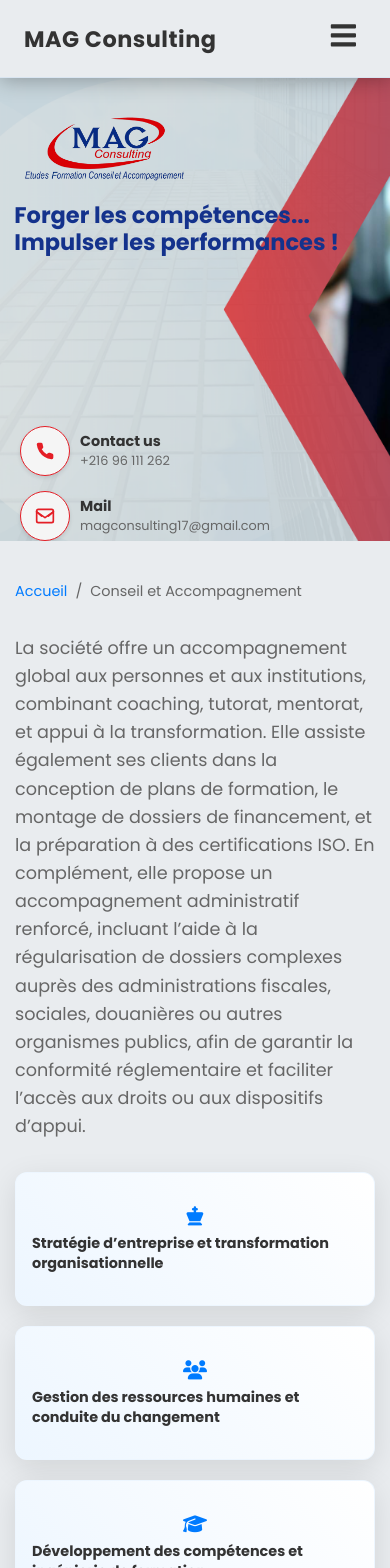
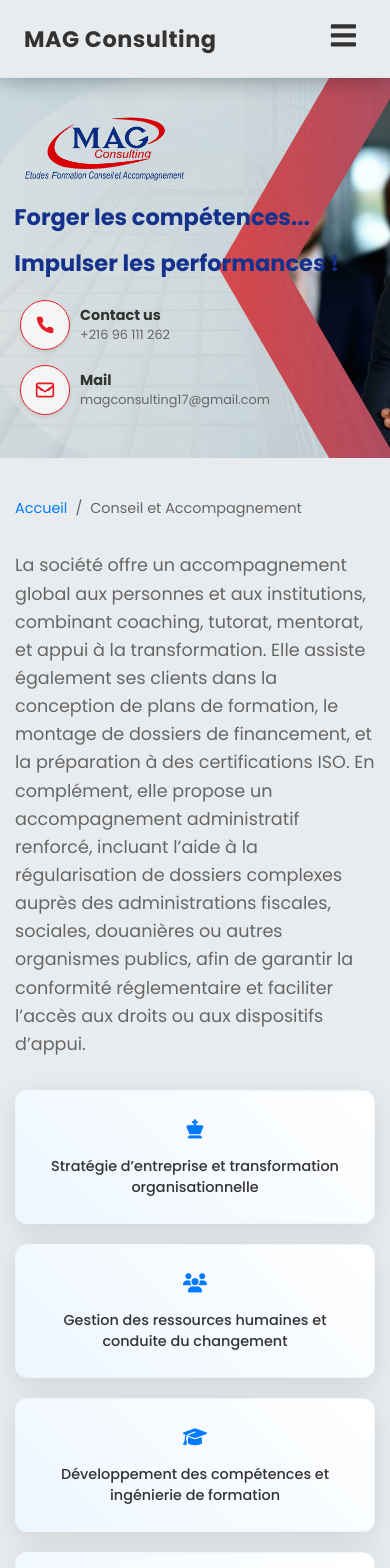
Before and after one commit to magconsulting-tunisie/magconsulting-site, a React (Vite) app: page /conseil-accompagnement in a window 390 px wide. Shown: the top 1568 px of the page. Built offline with nearby package versions, Linux system fonts and the light colour scheme.

Commit message:
Your commit message here

```diff
--- a/src/components/Banner.css
+++ b/src/components/Banner.css
@@ -74,10 +74,17 @@
   animation: slideInFromLeft 1s ease-out, textPulse 3s infinite;
   max-width: 90%; /* Prevent text from exceeding left half */
   line-height: 1.2;
+  display: flex;
+  flex-direction: column;
+  gap: 15px; /* Added gap between the spans */
 }
 
 .text-section h1 span {
   display: block; /* Split into two lines */
+}
+
+.text-section h1 .second-line {
+  margin-top: 5px; /* Additional spacing for the second line */
 }
 
 @keyframes slideInFromLeft {
@@ -209,11 +216,20 @@
     justify-content: flex-start;
     text-align: left;
     padding-top: 20px;
+    padding-bottom: 0; /* Remove padding-bottom on mobile */
   }
 
   .text-section h1 {
-    font-size: 1.3rem;
+    font-size: 1.1rem;
     text-align: left;
+    line-height: 1.4; /* Adjusted for better spacing */
+    display: flex;
+    flex-direction: column;
+    gap: 10px; /* Adjusted gap for mobile */
+  }
+
+  .text-section h1 span {
+    display: block; /* Each span on a new line */
   }
 
   .logo {
--- a/src/components/Banner.jsx
+++ b/src/components/Banner.jsx
@@ -14,8 +14,8 @@ function Banner() {
           </div>
           <div className="text-section">
             <h1>
-              <span>Forger les compétences...</span>
-              <span>Impulser les performances !</span>
+              <span>Forger les compétences... </span>
+              <span className="second-line">Impulser les performances !</span>
             </h1>
           </div>
         </div>
--- a/src/pages/ConseilAccompagnement.css
+++ b/src/pages/ConseilAccompagnement.css
@@ -62,26 +62,40 @@
   display: flex;
   flex-direction: column;
   align-items: center;
-  justify-content: center;
   transition: transform 0.3s ease, box-shadow 0.3s ease, border-color 0.3s ease;
   position: relative;
   overflow: hidden;
   min-height: 120px;
   animation: fadeIn 0.5s ease-in-out forwards;
   opacity: 0;
-  padding: 1rem;
+  padding: 1.5rem;
+  text-align: center;
 }
 
 /* Icon Styling */
 .conseil-card i {
   font-size: 1.5rem;
   color: var(--primary-color);
-  margin-bottom: 0.5rem;
+  margin-top: 1rem;
+  margin-bottom: 0.75rem;
   transition: color 0.3s ease;
 }
 
 .conseil-card:hover i {
   color: var(--secondary-color);
+}
+
+/* Text Styling */
+.conseil-card h3 {
+  font-size: 1rem;
+  margin: 0;
+  color: var(--text-dark);
+  line-height: 1.4;
+  font-weight: 500;
+  max-width: 90%;
+  flex-grow: 1;
+  display: flex;
+  align-items: center;
 }
 
 /* Varying Heights for Masonry Effect */
@@ -142,13 +156,6 @@
   transform: translateX(5px) translateY(5px);
 }
 
-.conseil-card h3 {
-  font-size: 1rem;
-  margin: 0;
-  color: var(--text-dark);
-  line-height: 1.4;
-}
-
 /* Responsive Design */
 @media (max-width: 768px) {
   .conseil-section {
@@ -162,6 +169,7 @@
 
   .conseil-card {
       min-height: 100px;
+      padding: 1rem;
   }
 
   .conseil-card:nth-child(3n),
@@ -181,9 +189,12 @@
 
   .conseil-card h3 {
       font-size: 0.9rem;
+      max-width: 95%;
   }
 
   .conseil-card i {
       font-size: 1.2rem;
+      margin-top: 0.75rem;
+      margin-bottom: 0.5rem;
   }
 }
--- a/src/pages/Etudes.css
+++ b/src/pages/Etudes.css
@@ -62,26 +62,40 @@
   display: flex;
   flex-direction: column;
   align-items: center;
-  justify-content: center;
   transition: transform 0.3s ease, box-shadow 0.3s ease, border-color 0.3s ease;
   position: relative;
   overflow: hidden;
   min-height: 120px;
   animation: fadeIn 0.5s ease-in-out forwards;
   opacity: 0;
-  padding: 1rem;
+  padding: 1.5rem;
+  text-align: center;
 }
 
 /* Icon Styling */
 .study-card i {
   font-size: 1.5rem;
   color: var(--primary-color);
-  margin-bottom: 0.5rem;
+  margin-top: 1rem;
+  margin-bottom: 0.75rem;
   transition: color 0.3s ease;
 }
 
 .study-card:hover i {
   color: var(--secondary-color);
+}
+
+/* Text Styling */
+.study-card h3 {
+  font-size: 1rem;
+  margin: 0;
+  color: var(--text-dark);
+  line-height: 1.4;
+  font-weight: 500;
+  max-width: 90%;
+  flex-grow: 1;
+  display: flex;
+  align-items: center;
 }
 
 /* Varying Heights for Masonry Effect */
@@ -142,13 +156,6 @@
   transform: translateX(5px) translateY(5px);
 }
 
-.study-card h3 {
-  font-size: 1rem;
-  margin: 0;
-  color: var(--text-dark);
-  line-height: 1.4;
-}
-
 /* Responsive Design */
 @media (max-width: 768px) {
   .etudes-section {
@@ -162,6 +169,7 @@
 
   .study-card {
       min-height: 100px;
+      padding: 1rem;
   }
 
   .study-card:nth-child(3n),
@@ -181,9 +189,12 @@
 
   .study-card h3 {
       font-size: 0.9rem;
+      max-width: 95%;
   }
 
   .study-card i {
       font-size: 1.2rem;
+      margin-top: 0.75rem;
+      margin-bottom: 0.5rem;
   }
 }
--- a/src/pages/TrainingPage.css
+++ b/src/pages/TrainingPage.css
@@ -55,26 +55,40 @@
   display: flex;
   flex-direction: column;
   align-items: center;
-  justify-content: center;
   transition: transform 0.3s ease, box-shadow 0.3s ease, border-color 0.3s ease;
   position: relative;
   overflow: hidden;
   min-height: 120px;
   animation: fadeIn 0.5s ease-in-out forwards;
   opacity: 0;
-  padding: 1rem;
+  padding: 1.5rem;
+  text-align: center;
 }
 
 /* Icon Styling */
 .course-card i {
   font-size: 1.5rem;
   color: var(--primary-color);
-  margin-bottom: 0.5rem;
+  margin-top: 1rem;
+  margin-bottom: 0.75rem;
   transition: color 0.3s ease;
 }
 
 .course-card:hover i {
   color: var(--secondary-color);
+}
+
+/* Text Styling */
+.course-card h3 {
+  font-size: 1rem;
+  margin: 0;
+  color: var(--text-dark);
+  line-height: 1.4;
+  font-weight: 500;
+  max-width: 90%;
+  flex-grow: 1;
+  display: flex;
+  align-items: center;
 }
 
 /* Varying Heights for Masonry Effect */
@@ -136,13 +150,6 @@
   transform: translateX(5px) translateY(5px);
 }
 
-.course-card h3 {
-  font-size: 1rem;
-  margin: 0;
-  color: var(--text-dark);
-  line-height: 1.4;
-}
-
 /* Responsive Design */
 @media (max-width: 768px) {
   .training-section {
@@ -156,6 +163,7 @@
 
   .course-card {
       min-height: 100px;
+      padding: 1rem;
   }
 
   .course-card:nth-child(3n),
@@ -175,9 +183,12 @@
 
   .course-card h3 {
       font-size: 0.9rem;
+      max-width: 95%;
   }
 
   .course-card i {
       font-size: 1.2rem;
+      margin-top: 0.75rem;
+      margin-bottom: 0.5rem;
   }
 }
```
